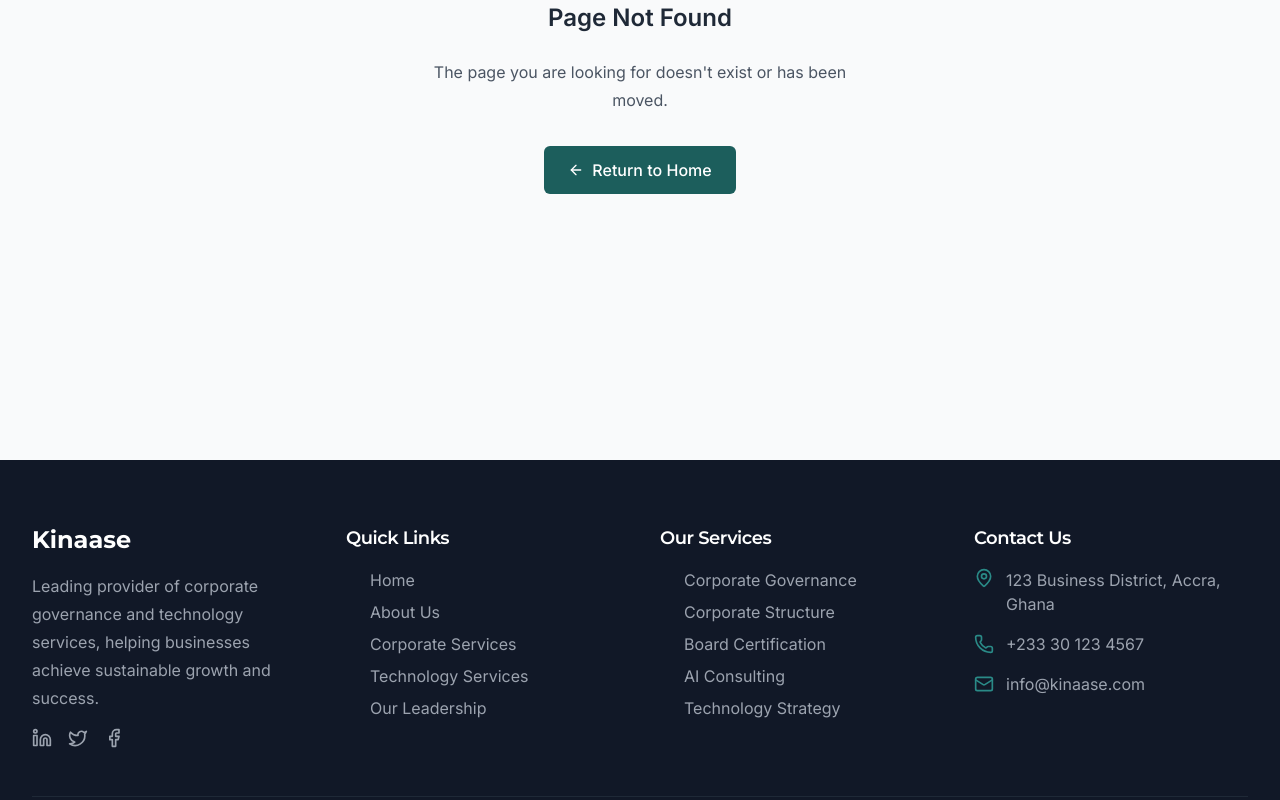
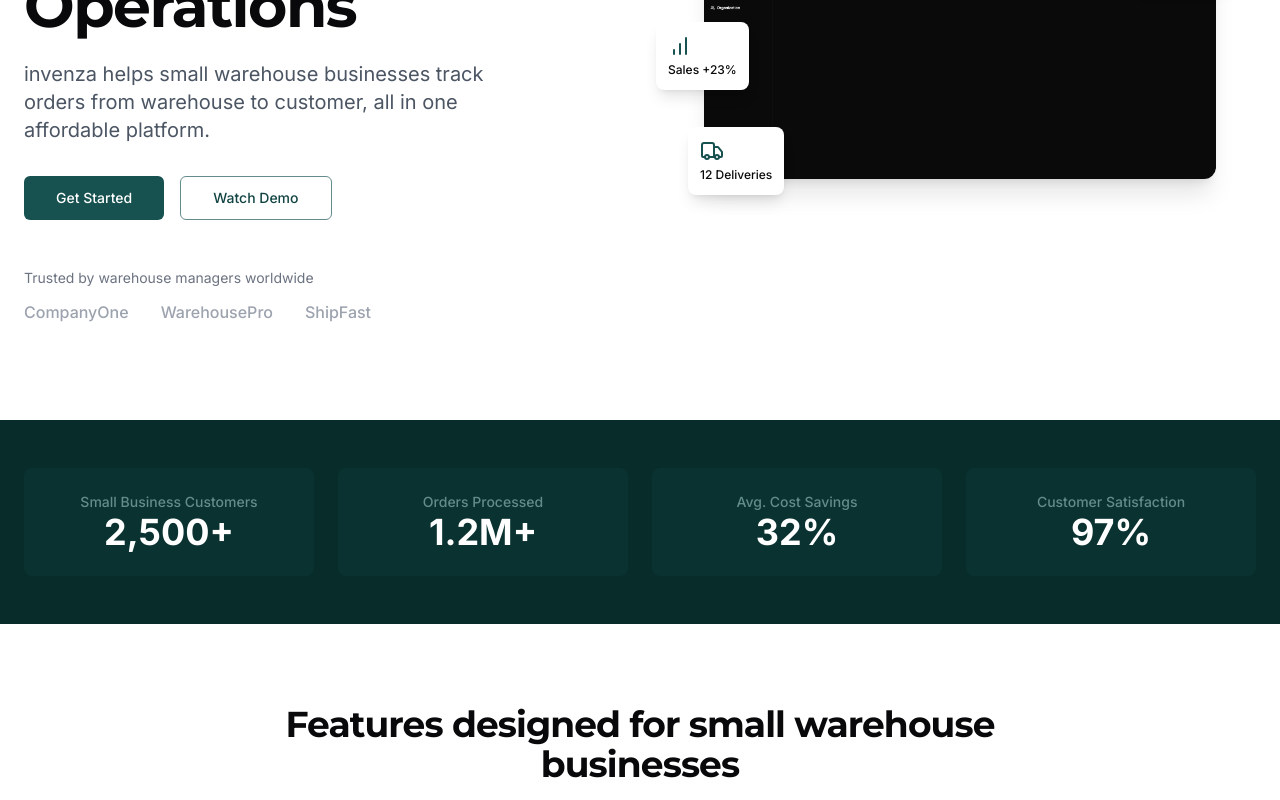
Before and after one commit to ahmedfaaid/kinaase-website, a Next.js app in the folder apps/web/: page /products/invenza in a window 1280 px wide. Before the commit this address had no page. Shown: the part 340-1140 px from the top of the page. Built offline with nearby package versions, Linux system fonts and the light colour scheme.

Commit message:
web: invenza product page

```diff
--- /dev/null
+++ b/apps/web/app/products/invenza/page.tsx
@@ -0,0 +1,64 @@
+'use client';
+
+import { useEffect } from 'react';
+import FAQ from '../../../components/sections/invenza/faq';
+import Features from '../../../components/sections/invenza/features';
+import Hero from '../../../components/sections/invenza/hero';
+import InvenzaCta from '../../../components/sections/invenza/invenza-cta';
+import Pricing from '../../../components/sections/invenza/pricing';
+import Showcase from '../../../components/sections/invenza/showcase';
+import Stats from '../../../components/sections/invenza/stats';
+import { Testimonials } from '../../../components/sections/invenza/testimonials';
+import PageTransition from '../../../components/ui/PageTransition';
+
+export default function Invenza() {
+  useEffect(() => {
+    document.querySelectorAll('a[href^="#"]').forEach(anchor => {
+      anchor.addEventListener('click', e => {
+        e.preventDefault();
+
+        const targetId = anchor.getAttribute('href')?.substring(1);
+        if (!targetId) return;
+
+        const targetElement = document.getElementById(targetId);
+        if (targetElement) {
+          window.scrollTo({
+            top: targetElement.offsetTop - 100,
+            behavior: 'smooth'
+          });
+        }
+      });
+    });
+  }, []);
+
+  return (
+    <PageTransition>
+      <div className='min-h-screen bg-white'>
+        <main>
+          <Hero />
+
+          {/* Stats Section */}
+          <Stats />
+
+          {/* Features Section */}
+          <Features />
+
+          {/* Showcase Section */}
+          <Showcase />
+
+          {/* Pricing Section */}
+          <Pricing />
+
+          {/* Testimonials Section */}
+          <Testimonials />
+
+          {/* FAQ Section */}
+          <FAQ />
+
+          {/* CTA Section */}
+          <InvenzaCta />
+        </main>
+      </div>
+    </PageTransition>
+  );
+}
```
